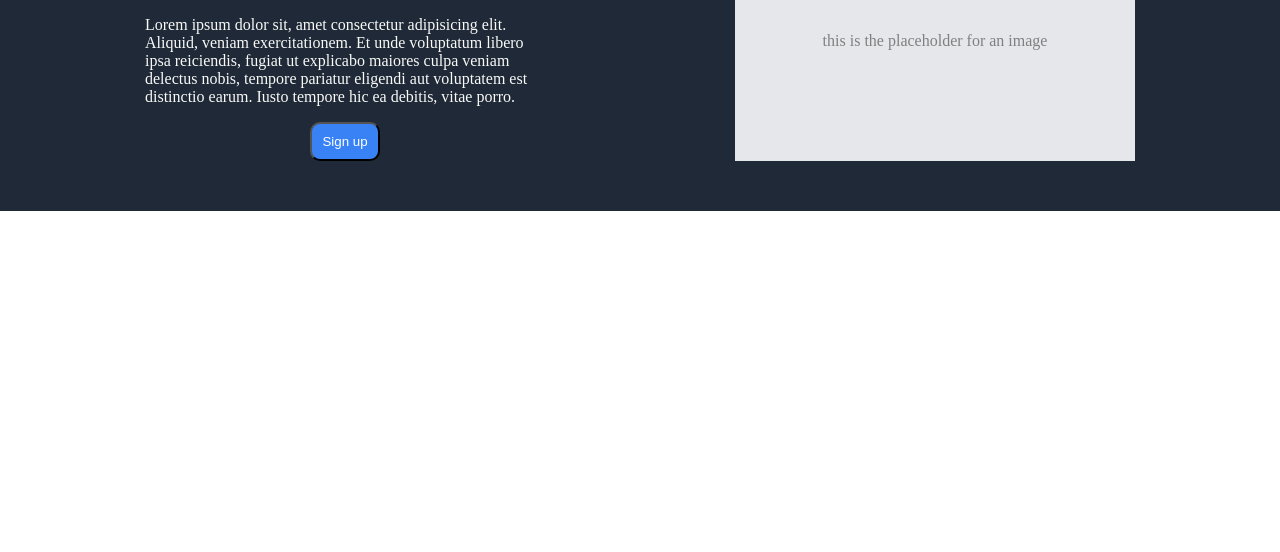
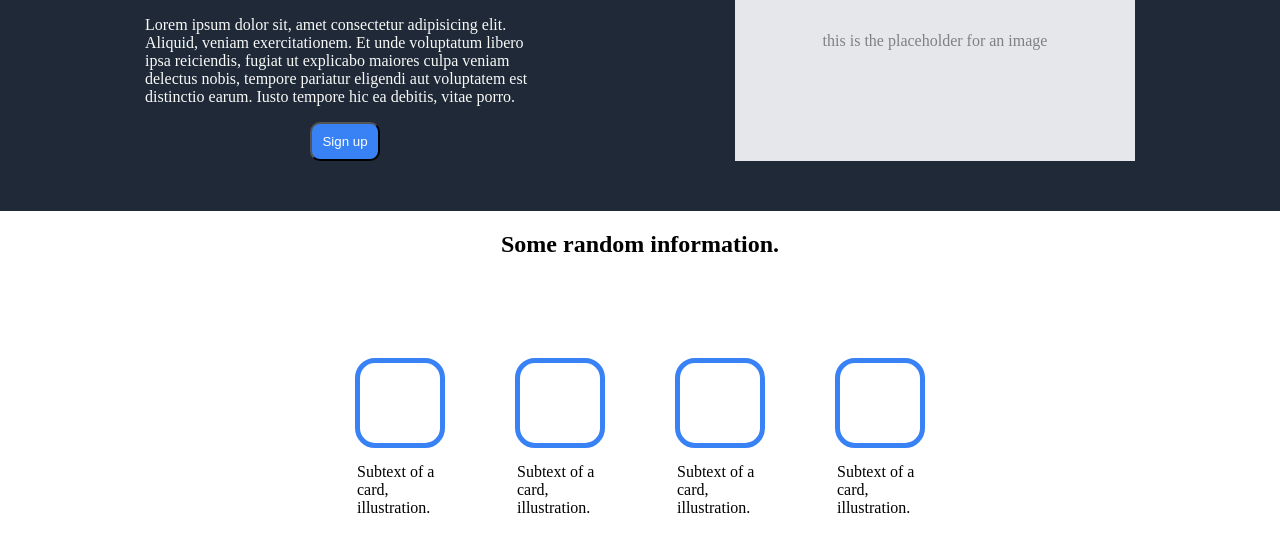
Before and after one commit to eSuardOdin/odin-landing-page, a plain HTML site: page index.html in a window 1280 px wide. Shown: the part 190-742 px from the top of the page. Drawn offline with Linux system fonts and the light colour scheme.

Commit message:
Working on hero section

```diff
--- a/index.html
+++ b/index.html
@@ -33,7 +33,25 @@
 
     <!-- Second block -->
     <div class="hero">
-
+        <h2>Some random information.</h2>
+        <div class="card-section">
+            <div class="card">
+                <div class="shape"></div>
+                <legend>Subtext of a card, illustration.</legend>
+            </div>
+            <div class="card">
+                <div class="shape"></div>
+                <legend>Subtext of a card, illustration.</legend>
+            </div>
+            <div class="card">
+                <div class="shape"></div>
+                <legend>Subtext of a card, illustration.</legend>
+            </div>
+            <div class="card">
+                <div class="shape"></div>
+                <legend>Subtext of a card, illustration.</legend>
+            </div>
+        </div>
     </div>
 
     <!-- Third block -->
--- a/style/style.css
+++ b/style/style.css
@@ -60,8 +60,33 @@ body {
 
 /* HERO */
 .hero {
+    display: flex;
+    flex-direction: column;
+    align-items: center;
+    gap: 80px;
+}
 
+.card-section {
+    display: flex;
+    gap: 70px;
 }
+.shape{
+    width: 80px;
+    height: 80px;
+    border: 5px solid black;
+    border-radius: 20px;
+    border-color: #3882F6;
+    margin-bottom: 15px;
+}
+.card legend{
+    width: 80px;
+}
+
+.card {
+    justify-content: center;
+}
+
+
 
 
 
```
